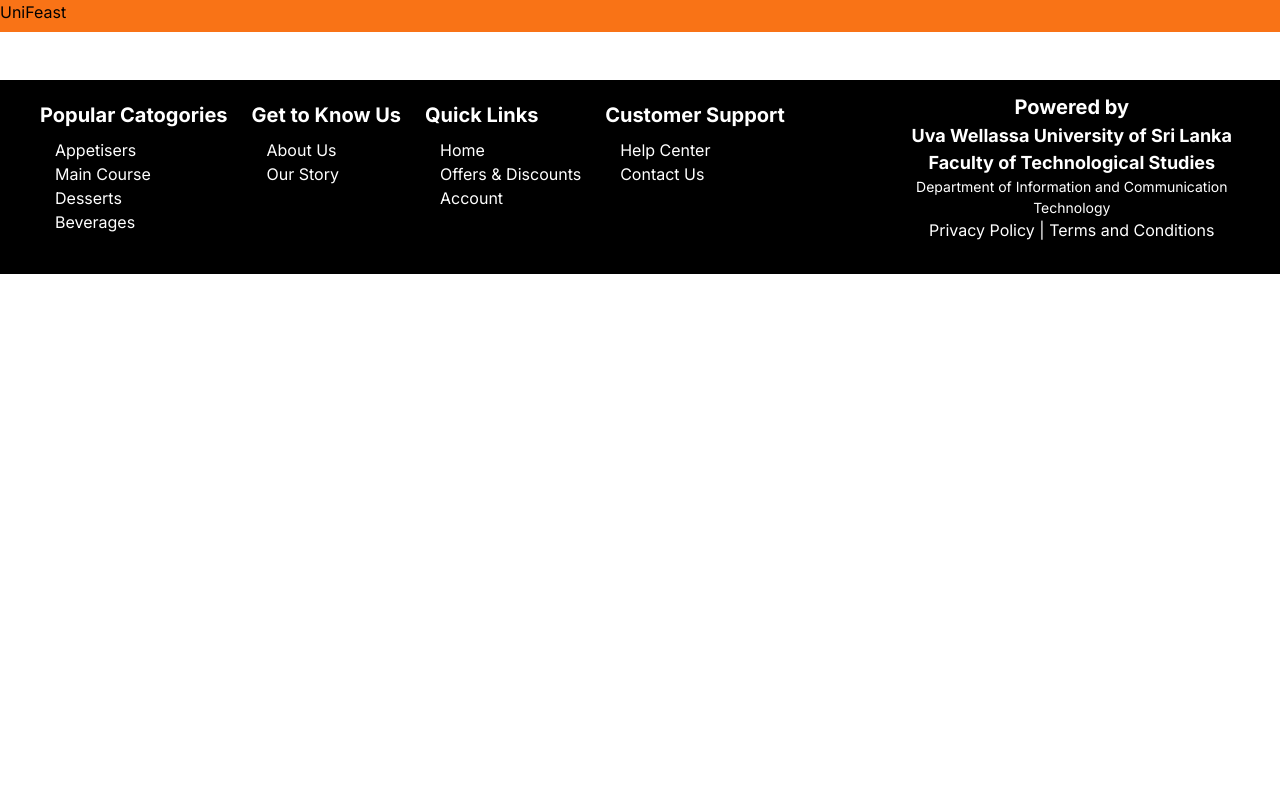
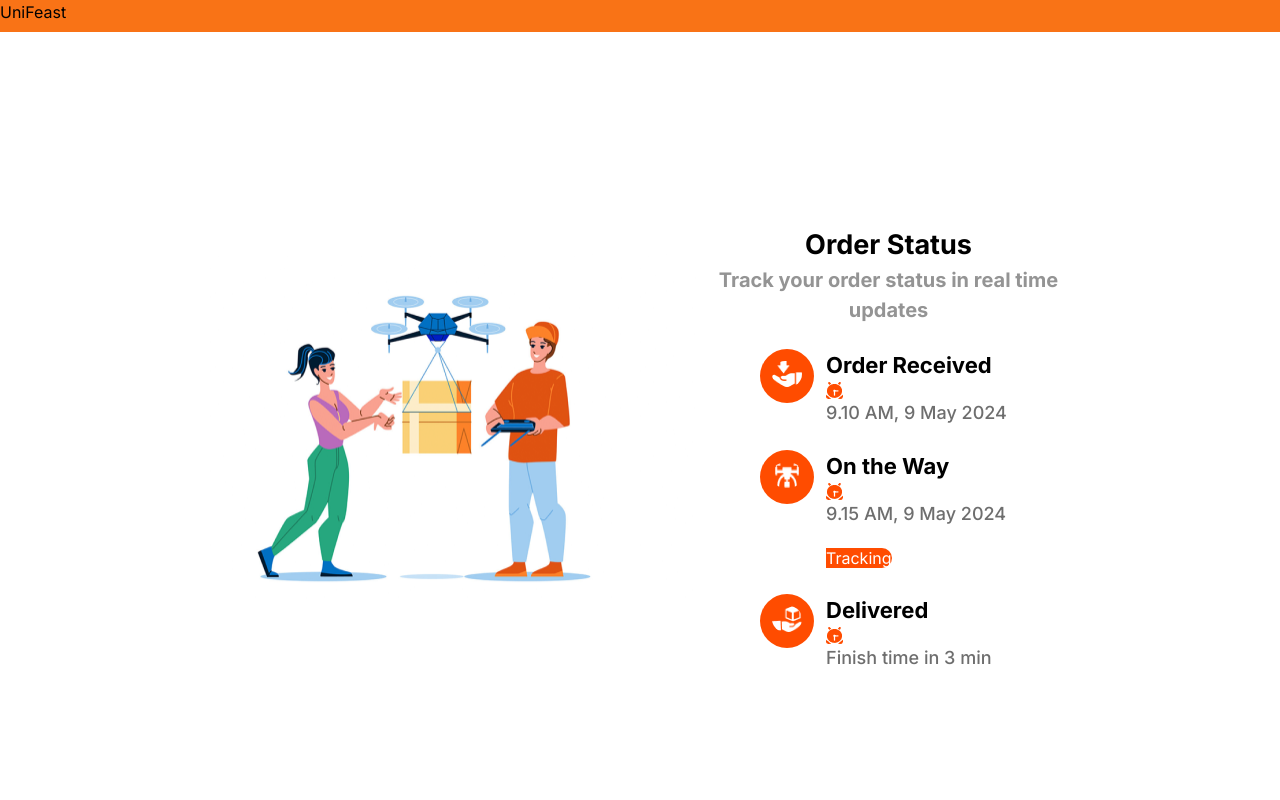
Before and after one commit to kushanumayangana/nnn, a React (Create React App) app: page /order in a window 1280 px wide. Shown: the top 800 px of the page. Built offline with nearby package versions, Linux system fonts and the light colour scheme.

Commit message:
app.js routing added.

```diff
--- a/src/app/page.jsx
+++ b/src/app/page.jsx
@@ -2,6 +2,11 @@ import React from 'react';
 import { BrowserRouter as Router, Route, Routes } from 'react-router-dom';
 import HomePage from '../app/Home/page';
 import ModelTest from "../app/AuthModels/ModelTest";
+import Payment from "../app/components/Payment/PaymentSuccess";
+import PaymentFaild from "../app/components/Payment/PaymentFailed";
+import OrderStatus from "../app/components/OrderStatus/OrderStatus";
+
+
 
 const Page = () => {
   return (
@@ -9,6 +14,12 @@ const Page = () => {
       <Routes>
         <Route path="/" element={<HomePage />} />
         <Route path="/modeltest" element={< ModelTest />} />
+        <Route path="/payment" element={< Payment />} />
+        <Route path="/paymentfaild" element={< PaymentFaild />} />
+        <Route path="/order" element={< OrderStatus />} />
+
+
+
       </Routes>
     </Router>
   );
```
